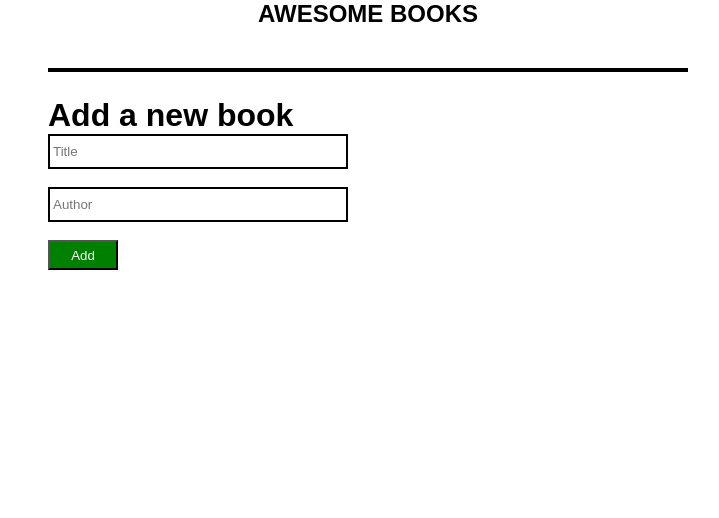
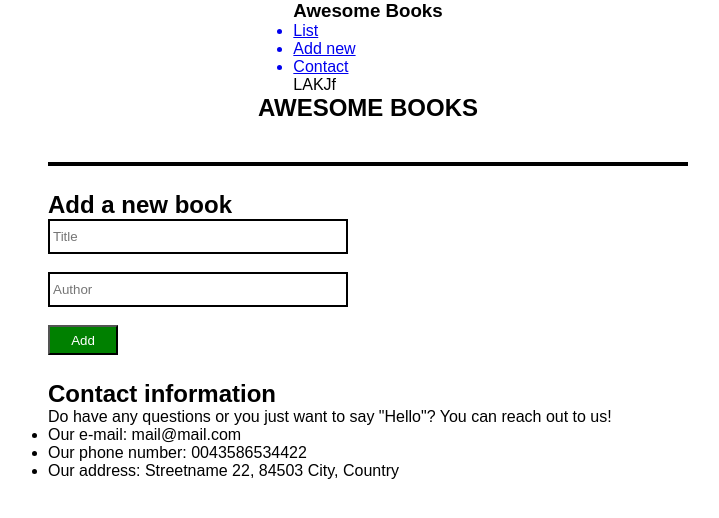
Before and after one commit to abenaTenkorang/Awesome-Books, a website: page index.html in a window 1280 px wide. Shown: the whole page, without its empty margins (272-991 px from the left). Drawn offline with Linux system fonts and the light colour scheme.

Commit message:
Contact form added

```diff
--- a/index.html
+++ b/index.html
@@ -8,6 +8,18 @@
     <link rel="stylesheet" href="style.css">
 </head>
 <body>
+    <header>
+        <nav>
+          <h3>Awesome Books</h3>
+          <ul>
+          <a href="#" class="list"><li>List</li></a>
+          <a href="#" class="add"><li>Add new</li></a>
+          <a href="#" class="contactmenu"><li>Contact</li></a>
+          </ul>
+        </nav>
+        <p class="date-and-time">LAKJf</p>
+      </header>
+
     <div class="Books-Container">
         <div class="awesome-books">
             <h2>AWESOME BOOKS</h2>
@@ -15,14 +27,29 @@
             <!-- js file goes here -->
         </div>
         </div>
+
+        <section>
             <div class="new-book">
-            <h1>Add a new book</h1>
+                <h2>Add a new book</h2>
                 <form>
                     <input type="text" id="Title" placeholder="Title"><br><br>
                     <input type="text" id="Author" placeholder="Author"><br><br>
                     <input type="button" id="add-Button" value="Add">
                 </form>
             </div>
+        </section>
+
+        <section>
+            <h2>Contact information</h2>
+            <p>Do have any questions or you just want to say "Hello"? You can reach out to us!</p>
+
+            <ul>
+              <li>Our e-mail: mail@mail.com</li>
+              <li>Our phone number: 0043586534422</li>
+              <li>Our address: Streetname 22, 84503 City, Country</li>
+            </ul>
+        </section>
+
 
     <script src="index.js"></script>
 </body>
--- a/index.js
+++ b/index.js
@@ -1,7 +1,3 @@
-/* eslint-disable lines-between-class-members */
-/* eslint-disable no-undef */
-/* eslint-disable no-plusplus */
-/* eslint-disable no-unused-vars */
 /* eslint-disable max-classes-per-file */
 
 const booklist = document.querySelector('.books-list');
@@ -11,6 +7,7 @@
 
 let booksArr = [];
 
+// eslint-disable-next-line no-unused-vars
 class Book {
   constructor(title, author) {
     this.title = title;
@@ -23,6 +20,7 @@
 class UI {
   static addBooks() {
     booklist.innerHTML = '';
+    // eslint-disable-next-line no-plusplus
     for (let i = 0; i < booksArr.length; i++) {
       booklist.innerHTML += `
       <div class="title-author">
```
Lines whose indentation alone changed are shown as unchanged.
